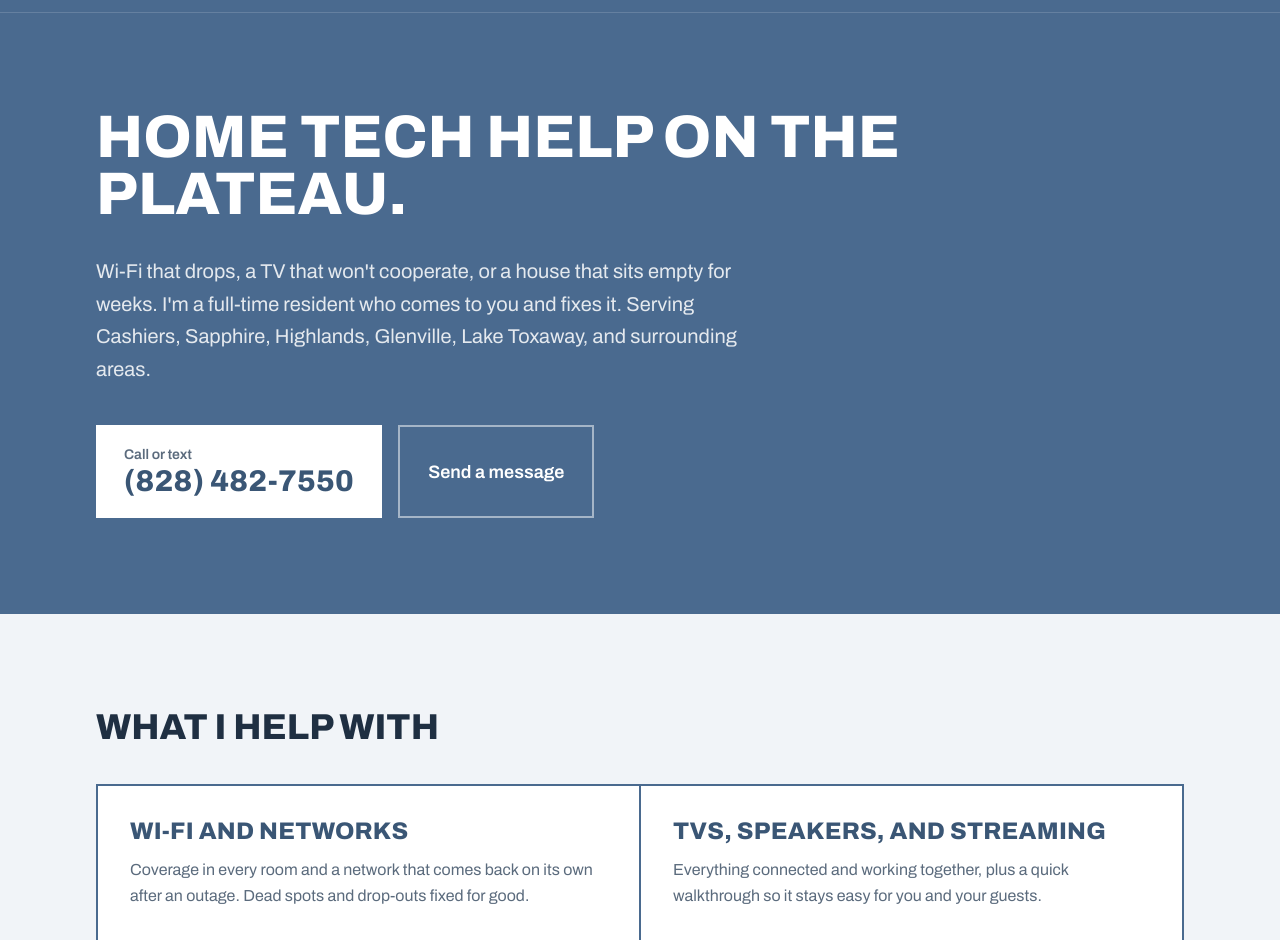
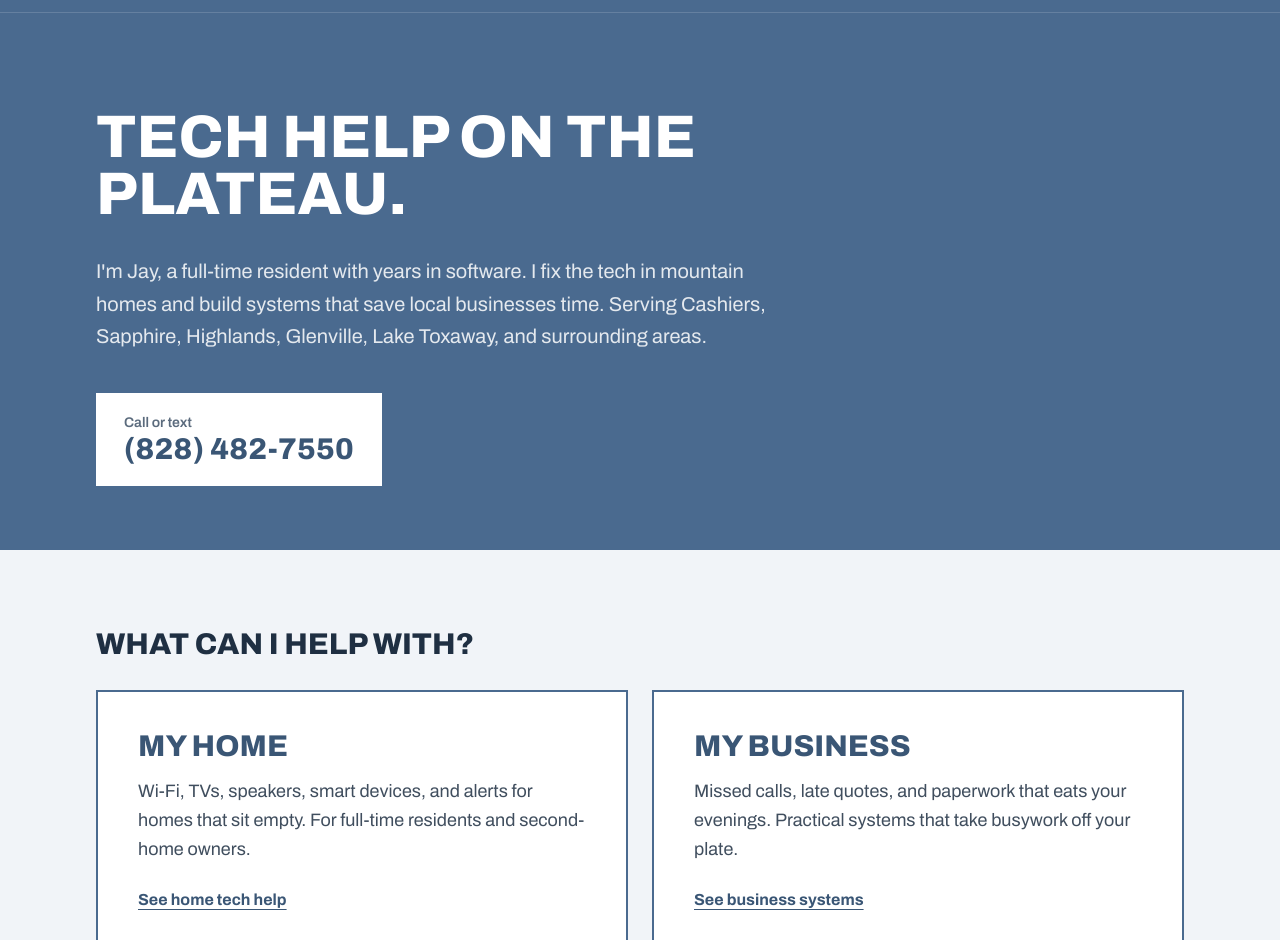
Before and after one commit to jayroman/jayroman-me, a Next.js app: page / in a window 1280 px wide. Shown: the part 52-992 px from the top of the page. Built offline with nearby package versions, Linux system fonts and the light colour scheme.

Commit message:
Option 2: split landing at /, home tech at /home, consulting at /business
Co-Authored-By: Claude Opus 5.5 <noreply@anthropic.com>
Claude-Session: https://claude.ai/code/session_01LuVYpYvqc61V5jx1RS17eQ

```diff
--- /dev/null
+++ b/src/app/home/page.tsx
@@ -0,0 +1,8 @@
+import type { Metadata } from "next";
+import HomePage, { homeMetadata } from "@/components/HomePage";
+
+export const metadata: Metadata = homeMetadata;
+
+export default function Page() {
+  return <HomePage />;
+}
--- a/src/app/page.tsx
+++ b/src/app/page.tsx
@@ -1,8 +1,12 @@
 import type { Metadata } from "next";
-import HomePage, { homeMetadata } from "@/components/HomePage";
+import SplitLanding from "@/components/SplitLanding";
 
-export const metadata: Metadata = homeMetadata;
+export const metadata: Metadata = {
+  title: "Jay Roman | Tech Help for Homes and Businesses | Cashiers, Sapphire, Highlands NC",
+  description:
+    "Local tech help for mountain homes and practical systems for small businesses. Serving Cashiers, Sapphire, Highlands, and surrounding areas.",
+};
 
 export default function Page() {
-  return <HomePage />;
+  return <SplitLanding />;
 }
--- /dev/null
+++ b/src/components/SplitLanding.tsx
@@ -0,0 +1,56 @@
+import Link from "next/link";
+import Nav from "@/components/Nav";
+import Footer from "@/components/Footer";
+import { site, paths, telHref, areaText } from "@/lib/site";
+
+export default function SplitLanding() {
+  return (
+    <main>
+      <Nav />
+      <header className="bg-blue text-paper">
+        <div className="max-w-6xl mx-auto px-4 sm:px-6 lg:px-8 pt-16 sm:pt-24 pb-16">
+          <h1 className="display text-[1.85rem] sm:text-5xl lg:text-6xl max-w-4xl">
+            Tech help on the Plateau.
+          </h1>
+          <p className="text-paper/85 text-lg sm:text-xl leading-relaxed max-w-2xl mt-8">
+            I&apos;m Jay, a full-time resident with years in software. I fix the tech in mountain
+            homes and build systems that save local businesses time. Serving {areaText}.
+          </p>
+          <a href={telHref(site.phone)} className="inline-block bg-paper hover:bg-blue-light text-ink px-7 py-5 mt-10">
+            <span className="block text-sm font-semibold text-slate">Call or text</span>
+            <span className="display-sm block text-2xl sm:text-3xl text-blue-dark">{site.phone}</span>
+          </a>
+        </div>
+      </header>
+
+      <section className="bg-mist py-16 sm:py-20">
+        <div className="max-w-6xl mx-auto px-4 sm:px-6 lg:px-8">
+          <h2 className="display text-2xl sm:text-3xl">What can I help with?</h2>
+          <div className="grid grid-cols-1 md:grid-cols-2 gap-6 mt-8">
+            <Link href={paths.home} className="block bg-paper border-2 border-blue p-8 sm:p-10 hover:bg-blue-light">
+              <h3 className="display text-2xl sm:text-3xl text-blue-dark">My home</h3>
+              <p className="mt-4 text-lg leading-relaxed text-ink/85">
+                Wi-Fi, TVs, speakers, smart devices, and alerts for homes that sit empty. For
+                full-time residents and second-home owners.
+              </p>
+              <span className="inline-block mt-6 font-bold text-blue-dark underline underline-offset-4">
+                See home tech help
+              </span>
+            </Link>
+            <Link href={paths.business} className="block bg-paper border-2 border-blue p-8 sm:p-10 hover:bg-blue-light">
+              <h3 className="display text-2xl sm:text-3xl text-blue-dark">My business</h3>
+              <p className="mt-4 text-lg leading-relaxed text-ink/85">
+                Missed calls, late quotes, and paperwork that eats your evenings. Practical systems
+                that take busywork off your plate.
+              </p>
+              <span className="inline-block mt-6 font-bold text-blue-dark underline underline-offset-4">
+                See business systems
+              </span>
+            </Link>
+          </div>
+        </div>
+      </section>
+      <Footer />
+    </main>
+  );
+}
--- a/src/lib/site.ts
+++ b/src/lib/site.ts
@@ -11,7 +11,7 @@ export const site = {
 
 // Where each page lives. Option 1: home tech at "/". Option 2: home tech at "/home".
 export const paths = {
-  home: "/",
+  home: "/home",
   business: "/business",
 };
 
```
